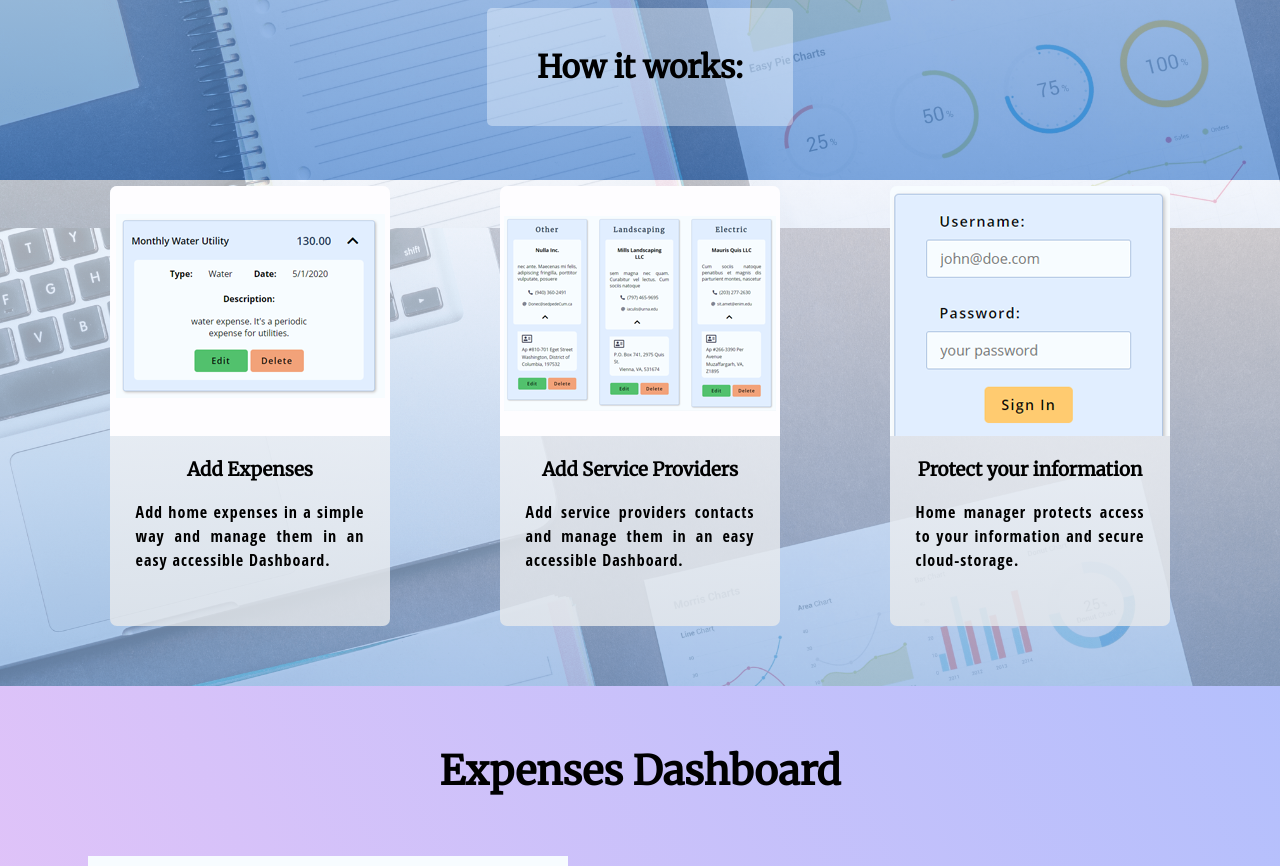
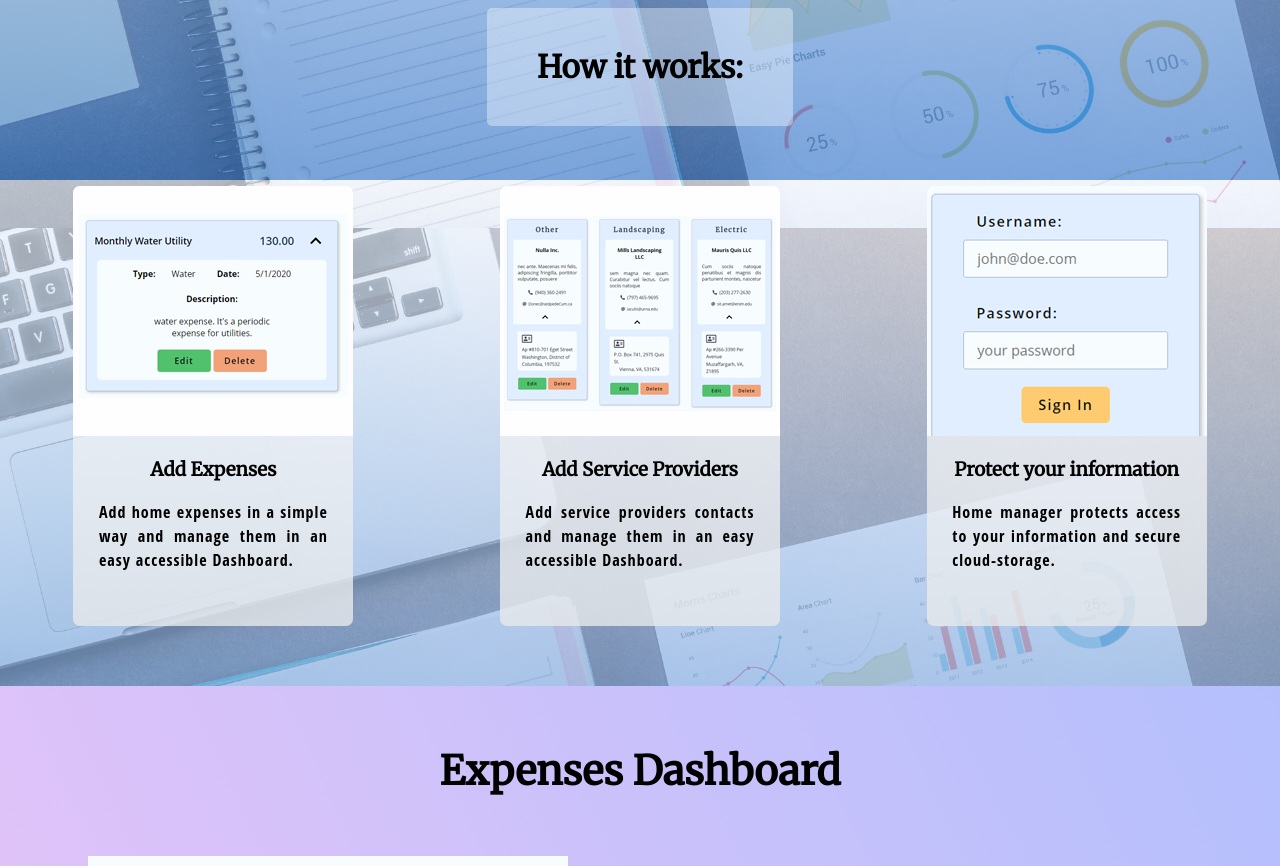
Before and after one commit to rodrigohervas/home-manager-client, a React (Create React App) app: page / in a window 1280 px wide. Shown: the part 720-1586 px from the top of the page. Built offline with nearby package versions, Linux system fonts and the light colour scheme; no server answers.

Commit message:
Modified landing.css  justify-content for ie

```diff
--- a/src/styles/landing.css
+++ b/src/styles/landing.css
@@ -90,7 +90,7 @@
     /* border: 2px dashed yellow; */
     display: flex;
     flex-direction: row;
-    justify-content: space-evenly;
+    justify-content: space-around;
     align-items: center;
     flex-wrap: wrap;
     padding: 35px 0px;
```
